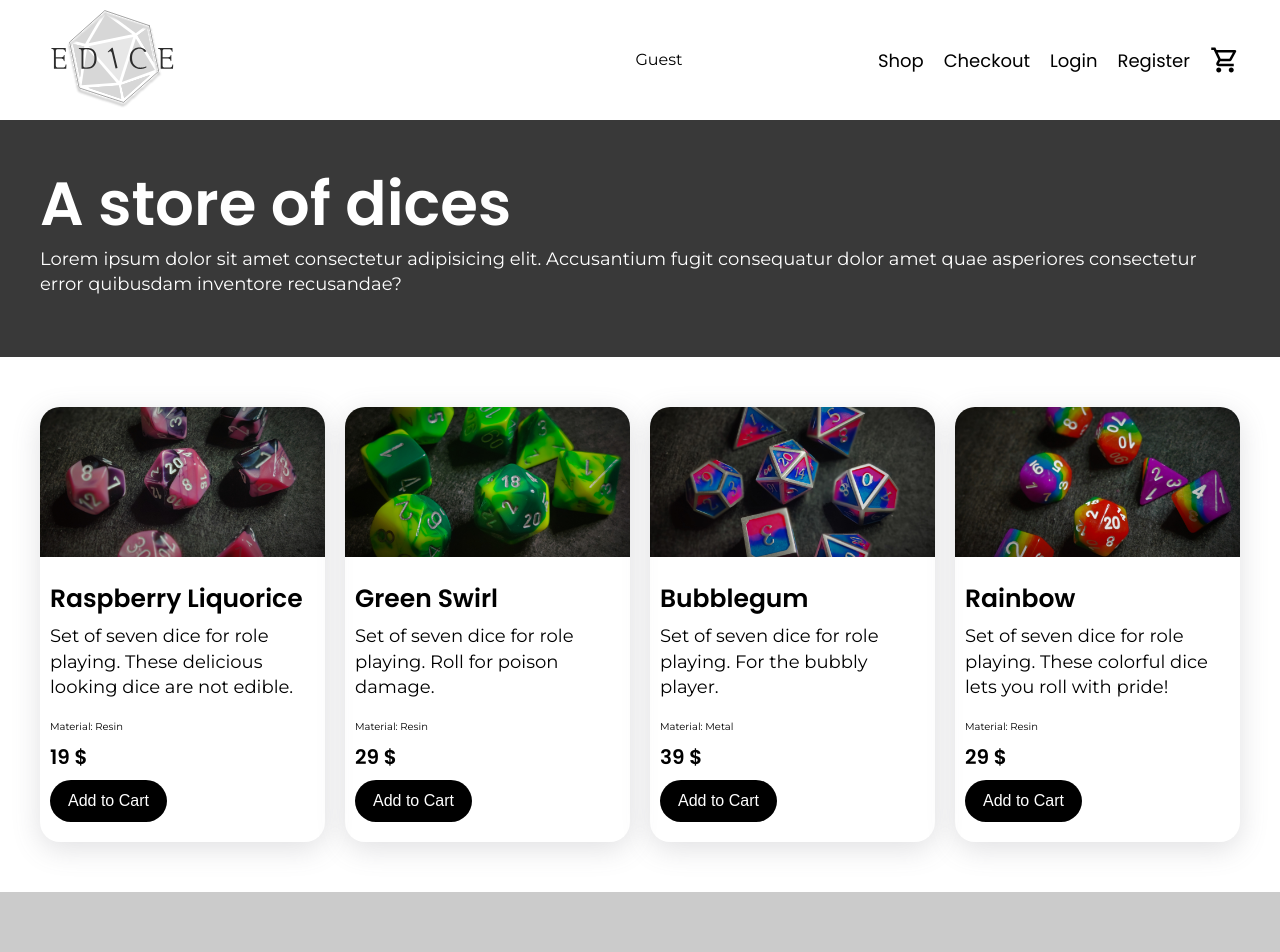
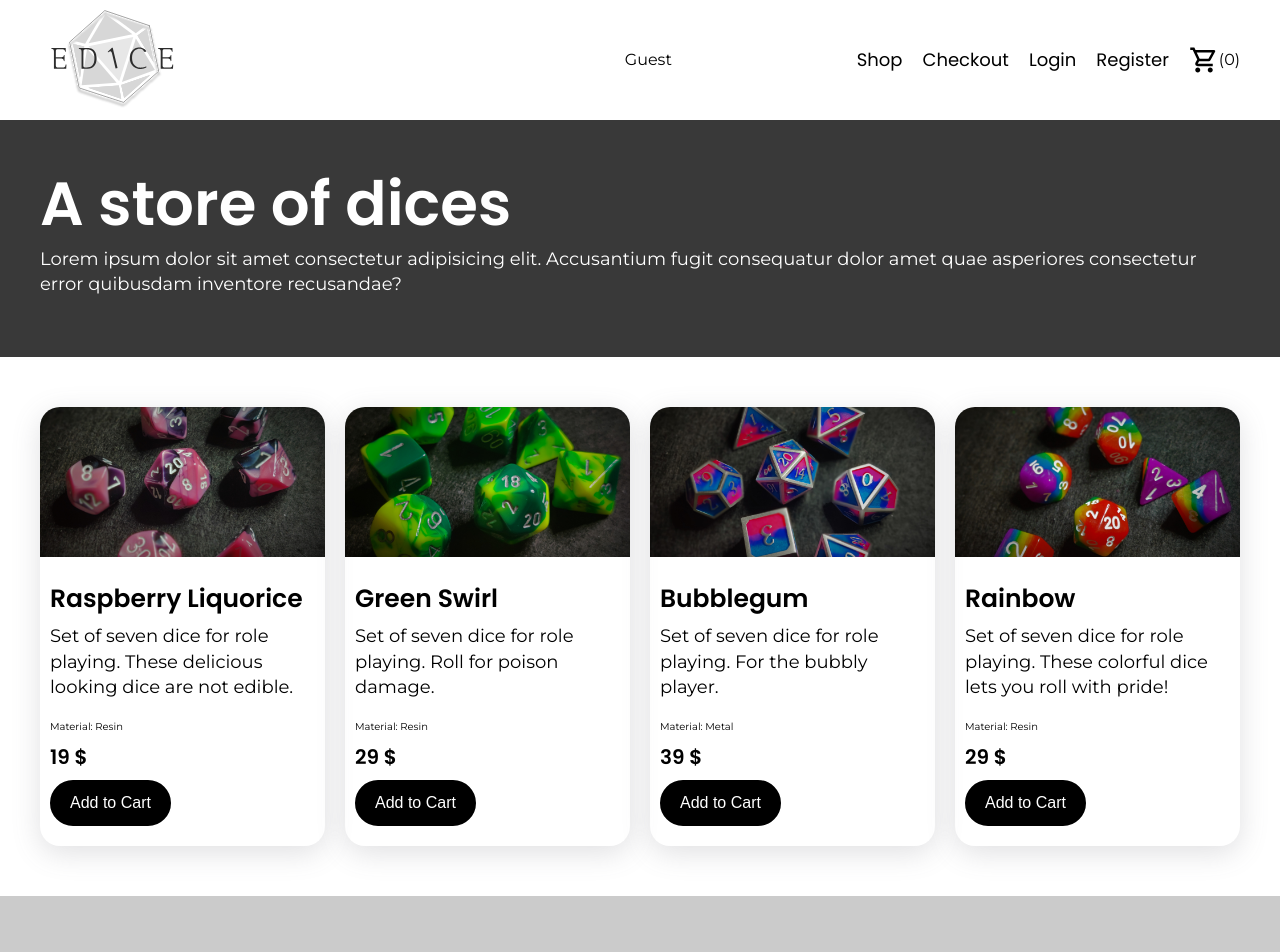
Before and after one commit to kajberg84/E-Dice, a React (Create React App) app: page / in a window 1280 px wide. Shown: the top 952 px of the page. Built offline with nearby package versions, Linux system fonts and the light colour scheme.

Commit message:
Add function to add to cart button.

```diff
--- a/src/components/basket/Basket.jsx
+++ b/src/components/basket/Basket.jsx
@@ -1,7 +1,21 @@
 import { useContext } from "react";
 import { BasketContext } from "../../context/BasketContext";
+import style from "./Basket.module.css";
 
 export const Basket = () => {
   const { basket } = useContext(BasketContext);
-  return <>{basket.length <= 0 && <p>Your shopping basket is empty...</p>}</>;
+
+  return (
+    <div>
+      {basket.length <= 0 && <p>Your shopping basket is empty...</p>}
+      {basket.map((product) => (
+        <ul>
+          <li className={style.li_style} id={basket.index}>
+            <div>{product.title}</div>
+            <div>{product.price} $</div>
+          </li>
+        </ul>
+      ))}
+    </div>
+  );
 };
--- a/src/components/basket/Basket.module.css
+++ b/src/components/basket/Basket.module.css
@@ -0,0 +1,4 @@
+.li_style {
+  display: flex;
+  justify-content: space-between;
+}
--- a/src/components/card/Card.jsx
+++ b/src/components/card/Card.jsx
@@ -1,19 +1,28 @@
-import { useState } from 'react';
-import { ProductModal } from '../productmodal/ProductModal';
-
+import { useState } from "react";
+import { ProductModal } from "../productmodal/ProductModal";
+import { useContext } from "react";
+import { BasketContext } from "../../context/BasketContext";
 // styles
-import styles from './Card.module.css';
+import styles from "./Card.module.css";
+import { Basket } from "../basket/Basket";
 
 export const Card = ({ product }) => {
+  const { basket, setBasket } = useContext(BasketContext);
   const [showModal, setShowModal] = useState(false);
   const handleModal = () => {
     setShowModal(true);
-    console.log('Modal true');
+    console.log("Modal true");
   };
 
   const closeModal = () => {
     setShowModal(false);
   };
+
+  const addToCart = (product) => {
+    // setBasket([...basket, product]);
+    setBasket((prevState) => [...basket, product]);
+  };
+
   return (
     <>
       <div className={styles.card_wrapper}>
@@ -25,12 +34,15 @@ export const Card = ({ product }) => {
           <p className={styles.card_description}>{product.description}</p>
           <p className={styles.card_material}>Material: {product.material}</p>
           <h3 className={styles.card_price}>{product.price} $</h3>
-          <button className={styles.card_button}>Add to Cart</button>
+          <button
+            className={styles.card_button}
+            onClick={() => addToCart(product)}
+          >
+            Add to Cart
+          </button>
         </div>
       </div>
-        {showModal && (
-          <ProductModal product={product} closeModal={closeModal} />
-        )}
+      {showModal && <ProductModal product={product} closeModal={closeModal} />}
     </>
   );
 };
--- a/src/components/card/Card.module.css
+++ b/src/components/card/Card.module.css
@@ -41,6 +41,7 @@
   font-size: 1.6rem;
   cursor: pointer;
   margin-top: 10px;
+  border: 2px solid #000000;
 }
 
 .card_button:hover {
--- a/src/components/navbar/Navbar.jsx
+++ b/src/components/navbar/Navbar.jsx
@@ -7,6 +7,7 @@ import { UserContext } from "../../context/UserContext";
 import { BasketContext } from "../../context/BasketContext";
 import { Modal } from "../../utils/modal/Modal";
 import { removeLocalStorage } from "../../utils/localStorageHandler";
+import { Basket } from "../basket/Basket";
 
 // Styles
 import styles from "./Navbar.module.css";
@@ -21,6 +22,8 @@ export const Navbar = (props) => {
   const { user, setUser } = useContext(UserContext);
 
   const [modalVisible, setModalvisible] = useState(false);
+
+  const { basket } = useContext(BasketContext);
 
   const navigate = useNavigate();
 
@@ -84,12 +87,13 @@ export const Navbar = (props) => {
             alt="Icon for the cart"
           />
         </button>
+        <p> ({basket.length}) </p>
       </nav>
       {modalVisible && (
         <Modal
           passedPosition={navPositionClicked}
           title="Shopping basket"
-          content="items"
+          content={<Basket />}
           actions={
             <div>
               <button onClick={() => setModalvisible(false)}>close</button>
--- a/src/components/productmodal/ProductModal.jsx
+++ b/src/components/productmodal/ProductModal.jsx
@@ -1,10 +1,19 @@
-import ReactDOM from 'react-dom';
-import icon from '../../assets/icons/x-circle.svg';
+import ReactDOM from "react-dom";
+import icon from "../../assets/icons/x-circle.svg";
+import { useContext } from "react";
+import { BasketContext } from "../../context/BasketContext";
 
 // styles
-import styles from './ProductModal.module.css';
+import styles from "./ProductModal.module.css";
 
 export const ProductModal = ({ product, closeModal }) => {
+  const { basket, setBasket } = useContext(BasketContext);
+
+  const addToCart = (product) => {
+    // setBasket([...basket, product]);
+    setBasket((prevState) => [...basket, product]);
+  };
+
   return ReactDOM.createPortal(
     <div className={styles.modal_backdrop}>
       <div className={styles.modal}>
@@ -29,13 +38,16 @@ export const ProductModal = ({ product, closeModal }) => {
               Material: {product.material}
             </p>
             <h3 className={styles.modal_price}>{product.price} $</h3>
-            <button className={styles.modal_add_to_cart_button}>
+            <button
+              className={styles.modal_add_to_cart_button}
+              onClick={() => addToCart(product)}
+            >
               Add to Cart
             </button>
           </div>
         </div>
       </div>
     </div>,
-    document.getElementById('modal-root')
+    document.getElementById("modal-root")
   );
 };
--- a/src/context/BasketContext.jsx
+++ b/src/context/BasketContext.jsx
@@ -4,13 +4,10 @@ export const BasketContext = createContext();
 
 const BasketProvider = ({ children }) => {
   const [basket, setBasket] = useState([]);
-  const [basketVisible, setBasketVisible] = useState(false);
 
   return (
     <>
-      <BasketContext.Provider
-        value={{ basket, setBasket, basketVisible, setBasketVisible }}
-      >
+      <BasketContext.Provider value={{ basket, setBasket }}>
         {children}
       </BasketContext.Provider>
     </>
--- a/src/utils/modal/Modal.jsx
+++ b/src/utils/modal/Modal.jsx
@@ -1,10 +1,7 @@
-import { useState } from "react";
 import style from "./Modal.module.css";
 
 export const Modal = (props) => {
   const { passedPosition, title, content, actions } = props;
-
-  const [position, setPosition] = useState("Top");
 
   const modalPositionStyle = {
     position: "fixed",
```
Also changed, not shown: src/assets/images/shopping_cart_plus.svg (added).
